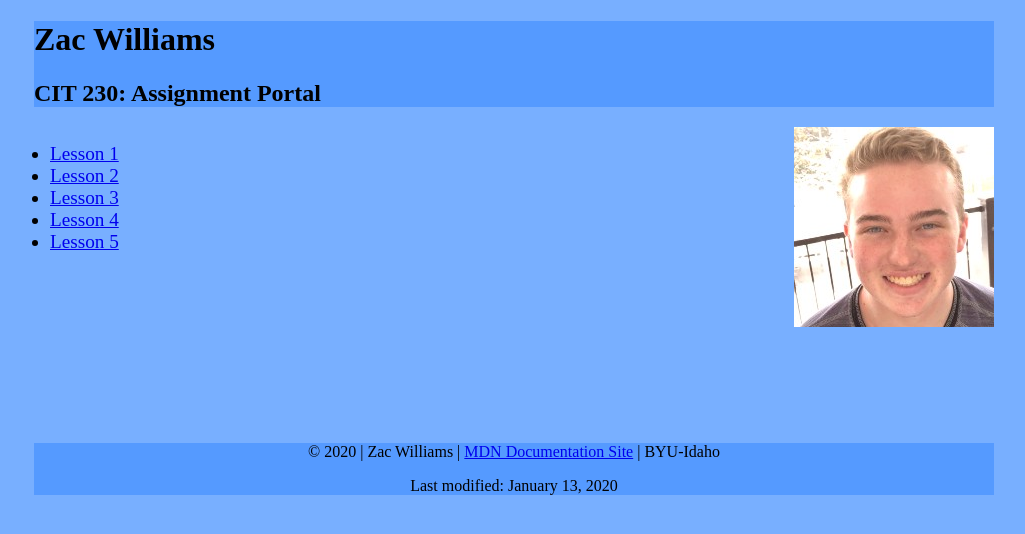
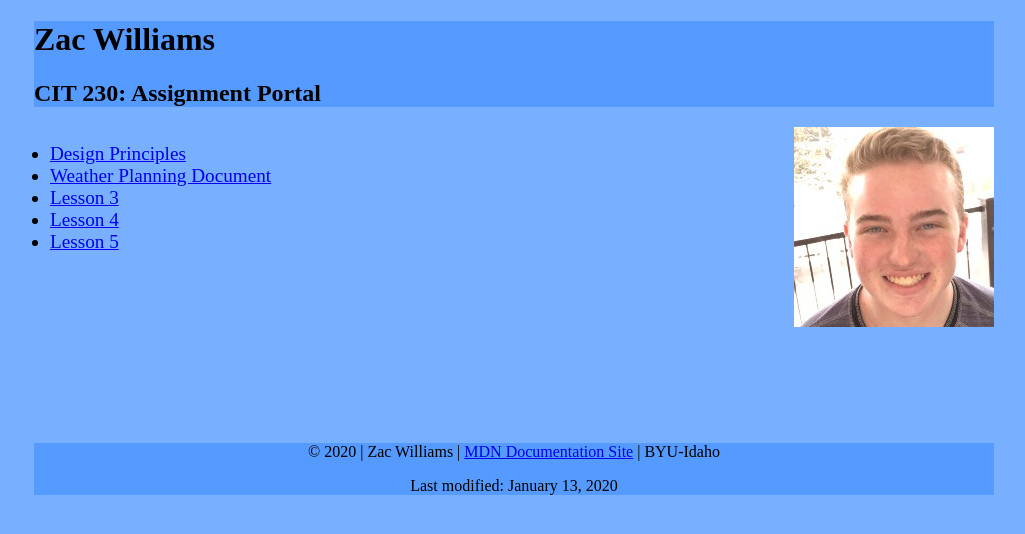
Before and after one commit to ohheydenise/ohheydenise.github.io, a plain HTML site: page index.html in a window 1280 px wide. Shown: the whole page, without its empty margins (126-1151 px from the left). Drawn offline with Linux system fonts and the light colour scheme.

Commit message:
Added links

```diff
--- a/index.html
+++ b/index.html
@@ -16,8 +16,8 @@
             </header>
             <main id='home-grid'>
                 <ul>
-                    <li><a href='#'>Lesson 1</a></li>
-                    <li><a href='#'>Lesson 2</a></li>
+                    <li><a href='#' title='Go to design principles assignment'>Design Principles</a></li>
+                    <li><a href='#' title='Go to weather project planning document'>Weather Planning Document</a></li>
                     <li><a href='#'>Lesson 3</a></li>
                     <li><a href='#'>Lesson 4</a></li>
                     <li><a href='#'>Lesson 5</a></li>
@@ -25,7 +25,7 @@
                 <img id='home-img' src='/resource/me.jpg' alt='Picture of me'>
             </main>
             <footer>
-                <p>&copy; 2020 | Zac Williams | <a href='https://developer.mozilla.org/en-US/'>MDN Documentation Site</a> | BYU-Idaho</p>
+                <p>&copy; 2020 | Zac Williams | <a href='https://developer.mozilla.org/en-US/' title='View the official documentation at MDN'>MDN Documentation Site</a> | BYU-Idaho</p>
                 <p>Last modified: <span id='currentdate'></span></p>
             </footer>
             <script src='script.js'></script>
```
